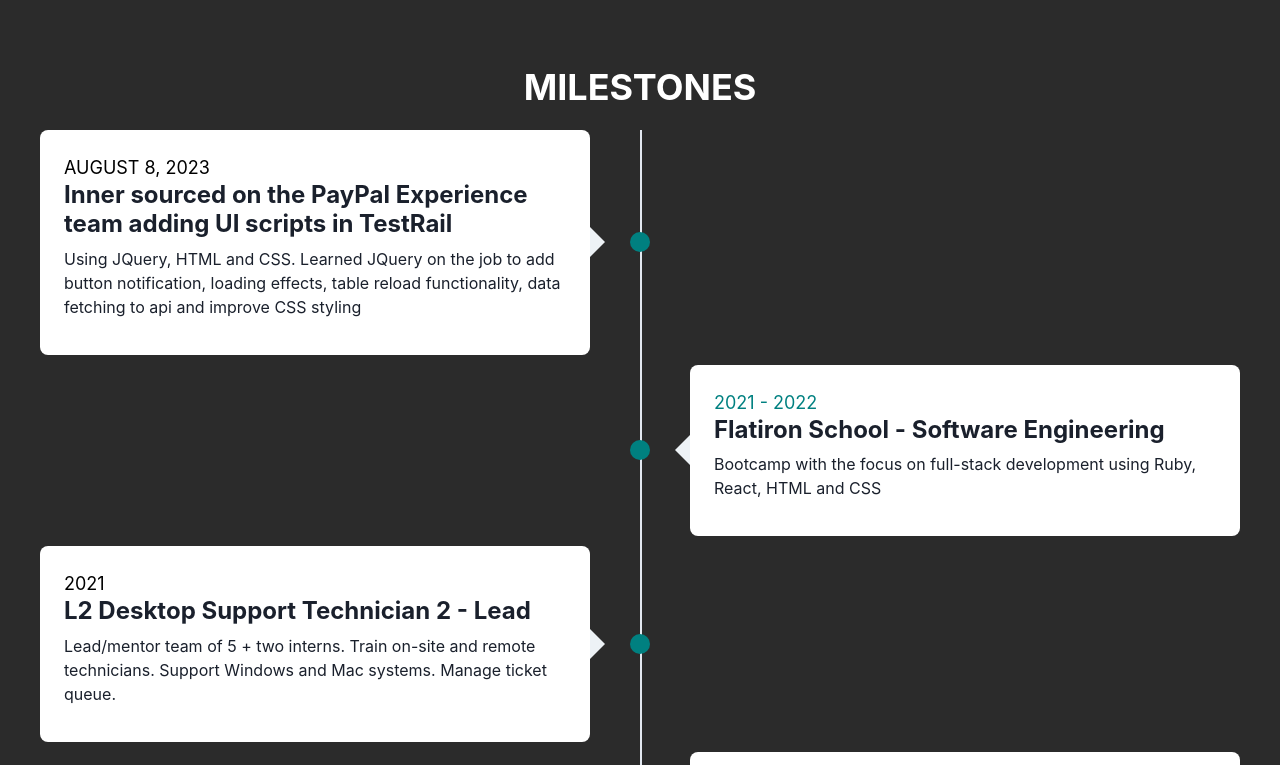
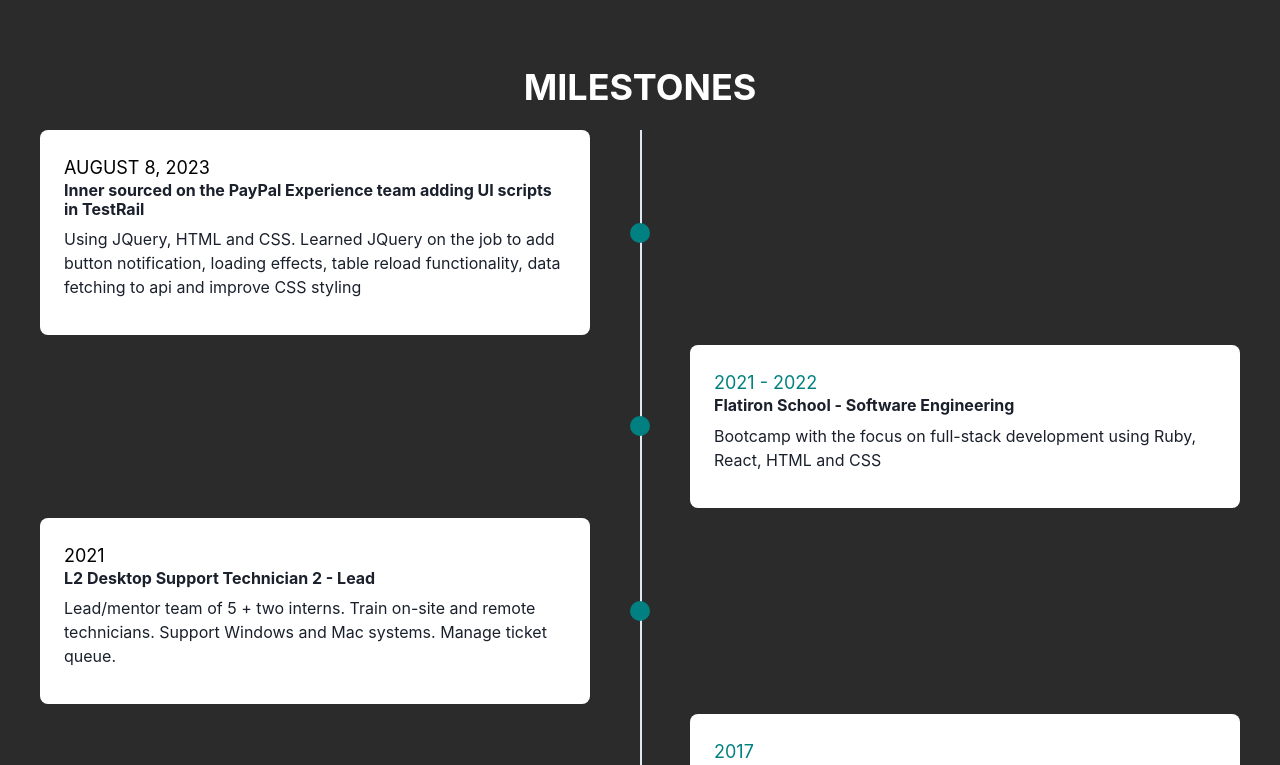
Before and after one commit to ericonti24/portfolio-site, a Next.js app: page / in a window 1280 px wide. Shown: the part 720-1485 px from the top of the page. Built offline with nearby package versions, Linux system fonts and the light colour scheme.

Commit message:
milestone update

```diff
--- a/app/milestones/page.js
+++ b/app/milestones/page.js
@@ -1,4 +1,111 @@
 'use client'
+// import React from 'react';
+// import {
+//   Box,
+//   chakra,
+//   Container,
+//   Text,
+//   HStack,
+//   VStack,
+//   Flex,
+//   useColorModeValue,
+//   useBreakpointValue
+// } from '@chakra-ui/react';
+// import { MILESTONES } from '../api/milestones/milestonesData';
+
+// const Milestones = () => {
+//   const isMobile = useBreakpointValue({ base: true, md: false, ssr: false });
+//   const isDesktop = useBreakpointValue({ base: false, md: true, ssr: false });
+
+//   return (
+//     <Container id='milestones-section' maxWidth="7xl" p={{ base: 2, sm: 10 }}>
+//       <chakra.h3 fontSize="4xl" fontWeight="bold" mb={4} textAlign="center" color={'white'}>
+//         MILESTONES
+//       </chakra.h3>
+//       {MILESTONES.map((milestone) => (
+//         <Flex key={milestone.id} mb="10px">
+//           {/* Desktop view(left card) */}
+//           {isDesktop && milestone.id % 2 === 0 && (
+//             <>
+//               <EmptyCard />
+//               <LineWithDot />
+//               <Card {...milestone} />
+//             </>
+//           )}
+//           {/* Mobile view */}
+//           {isMobile && (
+//             <>
+//               <LineWithDot />
+//               <Card {...milestone} />
+//             </>
+//           )}
+//           {/* Desktop view(right card) */}
+//           {isDesktop && milestone.id % 2 !== 0 && (
+//             <>
+//               <Card {...milestone} />
+
+//               <LineWithDot />
+//               <EmptyCard />
+//             </>
+//           )}
+//         </Flex>
+//       ))}
+//     </Container>
+//   );
+// };
+
+// const Card = ({ id, title, description, date }) => {
+//   const isEvenId = id % 2 == 0;
+//   let borderWidthValue = isEvenId ? '15px 15px 15px 0' : '15px 0 15px 15px';
+//   let leftValue = isEvenId ? '-15px' : 'unset';
+//   let rightValue = isEvenId ? 'unset' : '-15px';
+
+//   const isMobile = useBreakpointValue({ base: true, md: false });
+//   if (isMobile) {
+//     leftValue = '-15px';
+//     rightValue = 'unset';
+//     borderWidthValue = '15px 15px 15px 0';
+//   }
+
+//   return (
+//     <HStack
+//       flex={1}
+//       p={{ base: 3, sm: 6 }}
+//     //   bg={useColorModeValue('gray', 'gray.800')}
+//      bg='white'
+//       spacing={5}
+//       rounded="lg"
+//       alignItems="center"
+//       pos="relative"
+//       _before={{
+//         content: `""`,
+//         w: '0',
+//         h: '0',
+//         borderColor: `transparent ${useColorModeValue('#edf2f6', '#1a202c')} transparent`,
+//         borderStyle: 'solid',
+//         borderWidth: borderWidthValue,
+//         position: 'absolute',
+//         left: leftValue,
+//         right: rightValue,
+//         display: 'block'
+//       }}
+//     >
+//       <Box>
+//         <Text fontSize="lg" color={isEvenId ? 'teal' : 'black'}>
+//           {date}
+//         </Text>
+
+//         <VStack spacing={2} mb={3} textAlign="left">
+//           <chakra.h1 fontSize="2xl" lineHeight={1.2} fontWeight="bold" w="100%">
+//             {title}
+//           </chakra.h1>
+//           <Text fontSize="md">{description}</Text>
+//         </VStack>
+//       </Box>
+//     </HStack>
+//   );
+// };
+
 import React from 'react';
 import {
   Box,
@@ -8,9 +115,10 @@ import {
   HStack,
   VStack,
   Flex,
-  useColorModeValue,
-  useBreakpointValue
+  useBreakpointValue,
+  useColorModeValue
 } from '@chakra-ui/react';
+
 import { MILESTONES } from '../api/milestones/milestonesData';
 
 const Milestones = () => {
@@ -24,7 +132,6 @@ const Milestones = () => {
       </chakra.h3>
       {MILESTONES.map((milestone) => (
         <Flex key={milestone.id} mb="10px">
-          {/* Desktop view(left card) */}
           {isDesktop && milestone.id % 2 === 0 && (
             <>
               <EmptyCard />
@@ -32,18 +139,15 @@ const Milestones = () => {
               <Card {...milestone} />
             </>
           )}
-          {/* Mobile view */}
           {isMobile && (
             <>
               <LineWithDot />
               <Card {...milestone} />
             </>
           )}
-          {/* Desktop view(right card) */}
           {isDesktop && milestone.id % 2 !== 0 && (
             <>
               <Card {...milestone} />
-
               <LineWithDot />
               <EmptyCard />
             </>
@@ -53,14 +157,14 @@ const Milestones = () => {
     </Container>
   );
 };
+const Card = ({ id, title, description, date }) => {
+  const isMobile = useBreakpointValue({ base: true, md: false });
 
-const Card = ({ id, title, description, date }) => {
-  const isEvenId = id % 2 == 0;
+  const isEvenId = id % 2 === 0;
   let borderWidthValue = isEvenId ? '15px 15px 15px 0' : '15px 0 15px 15px';
   let leftValue = isEvenId ? '-15px' : 'unset';
   let rightValue = isEvenId ? 'unset' : '-15px';
 
-  const isMobile = useBreakpointValue({ base: true, md: false });
   if (isMobile) {
     leftValue = '-15px';
     rightValue = 'unset';
@@ -71,16 +175,17 @@ const Card = ({ id, title, description, date }) => {
     <HStack
       flex={1}
       p={{ base: 3, sm: 6 }}
-    //   bg={useColorModeValue('gray', 'gray.800')}
       bg='white'
       spacing={5}
       rounded="lg"
       alignItems="center"
       pos="relative"
-      _before={{
-        content: `""`,
-        w: '0',
-        h: '0',
+      style={{
+        position: 'relative',
+        before: {
+          content: '""',
+          width: '0',
+          height: '0',
           borderColor: `transparent ${useColorModeValue('#edf2f6', '#1a202c')} transparent`,
           borderStyle: 'solid',
           borderWidth: borderWidthValue,
@@ -88,17 +193,17 @@ const Card = ({ id, title, description, date }) => {
           left: leftValue,
           right: rightValue,
           display: 'block'
+        }
       }}
     >
       <Box>
         <Text fontSize="lg" color={isEvenId ? 'teal' : 'black'}>
           {date}
         </Text>
-
         <VStack spacing={2} mb={3} textAlign="left">
-          <chakra.h1 fontSize="2xl" lineHeight={1.2} fontWeight="bold" w="100%">
+          <h1 style={{ fontSize: '2xl', lineHeight: '1.2', fontWeight: 'bold', width: '100%' }}>
             {title}
-          </chakra.h1>
+          </h1>
           <Text fontSize="md">{description}</Text>
         </VStack>
       </Box>
```
Lines whose indentation alone changed are shown as unchanged.
